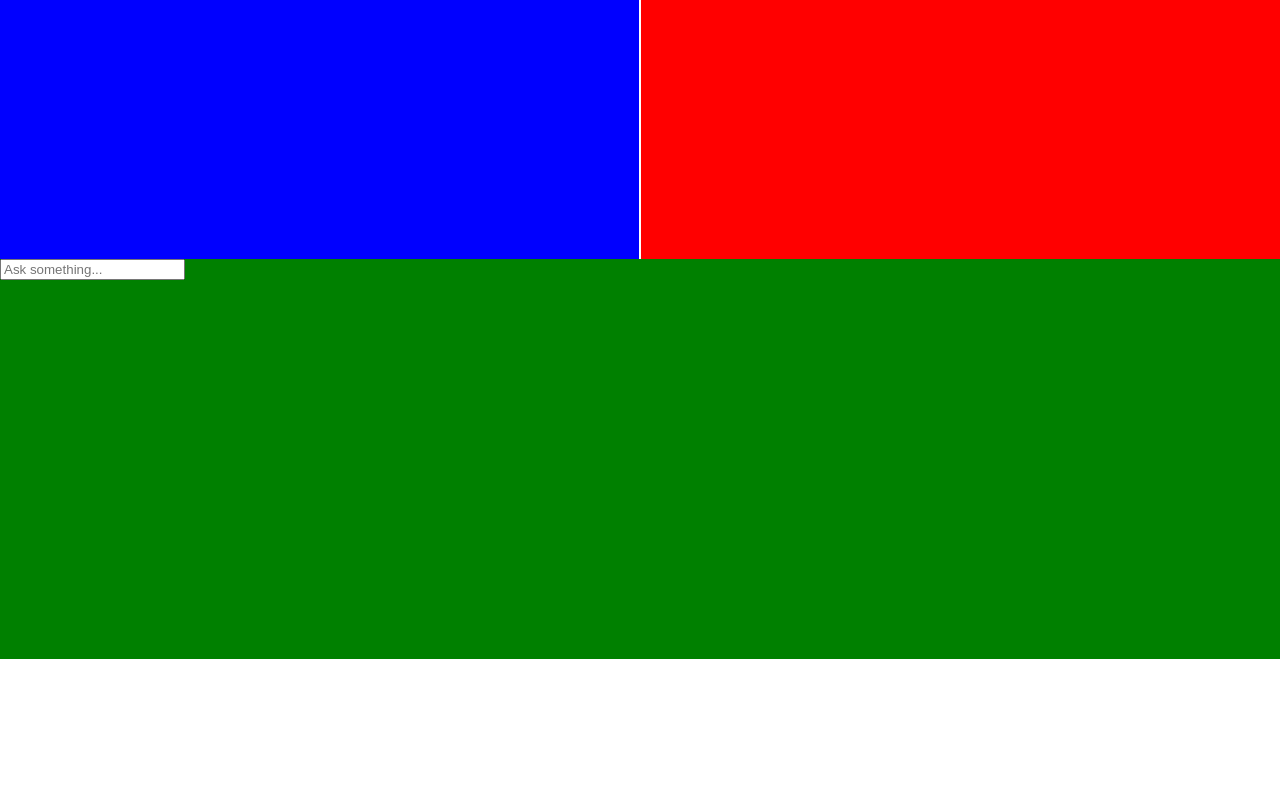
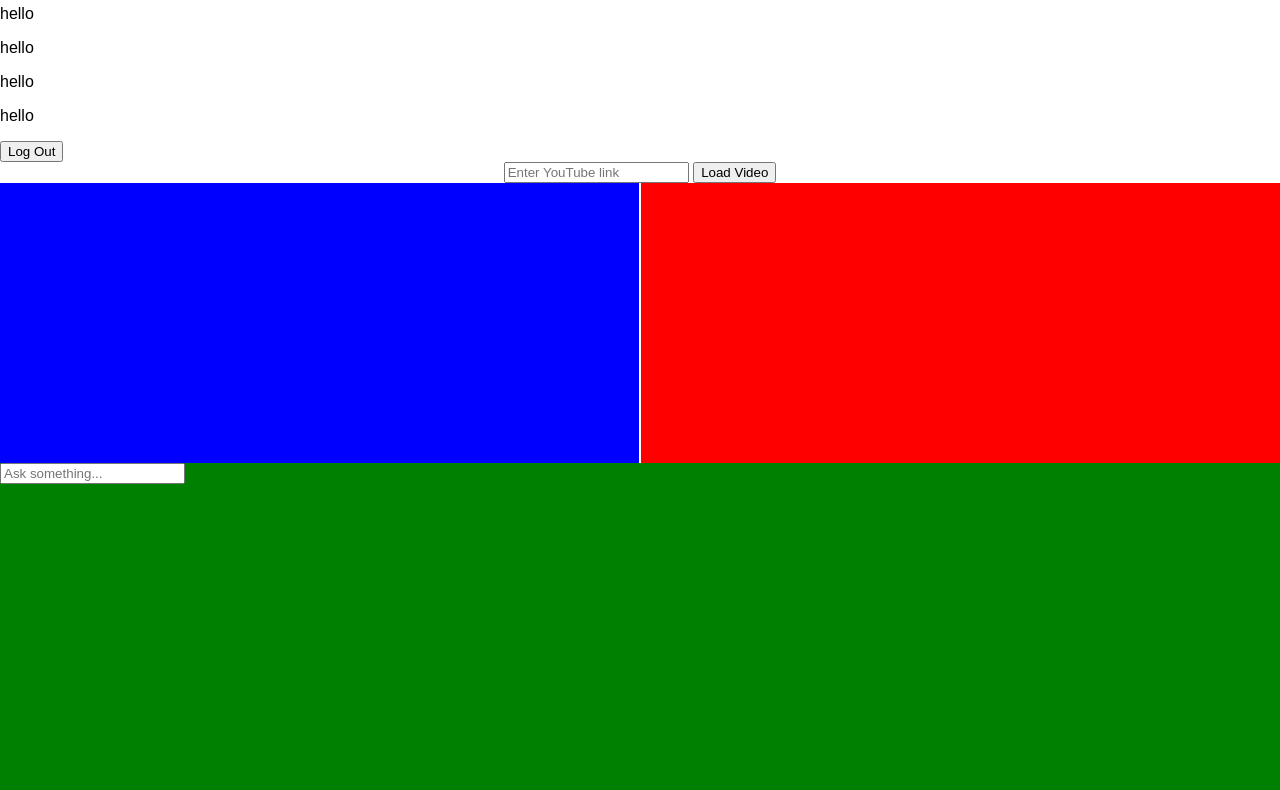
Before and after one commit to Debankur04/Eduhacks, a plain HTML site: page main.html in a window 1280 px wide. Shown: the part 63-853 px from the top of the page. Before the commit the page ends 800 px from the top, so only its background shows below. Drawn offline with Linux system fonts and the light colour scheme.

Commit message:
Add files via upload

```diff
--- a/main.html
+++ b/main.html
@@ -7,17 +7,29 @@
     <link rel="stylesheet" href="CSS/main.css">
 </head>
 <body>
+    <nav>
+        <h1>Chiron</h1>
+        <div class="navigation">
+            <p>hello</p>
+            <p>hello</p>
+            <p>hello</p>
+            <p>hello</p>
+        </div>
+        <button>Log Out</button>
+    </nav>
     <div id="container">
-        <input type="text" id="youtube-link" placeholder="Enter YouTube link">
-        <button onclick="loadVideo()">Load Video</button>
+        <div class="url_place">
+            <input type="text" id="youtube-link" placeholder="Enter YouTube link">
+            <button onclick="loadVideo()">Load Video</button>
+        </div>
         <div class="board">
             <div id="video-container"></div>
             <div id="transcript-container"></div>
         </div>
     </div>
     <div id="chat-container">
+      <div id="chat-output"></div>
       <input type="text" id="chat-input" placeholder="Ask something...">
-      <div id="chat-output"></div>
     </div>
 
     <script src="JS/main-script.js"></script>
```
